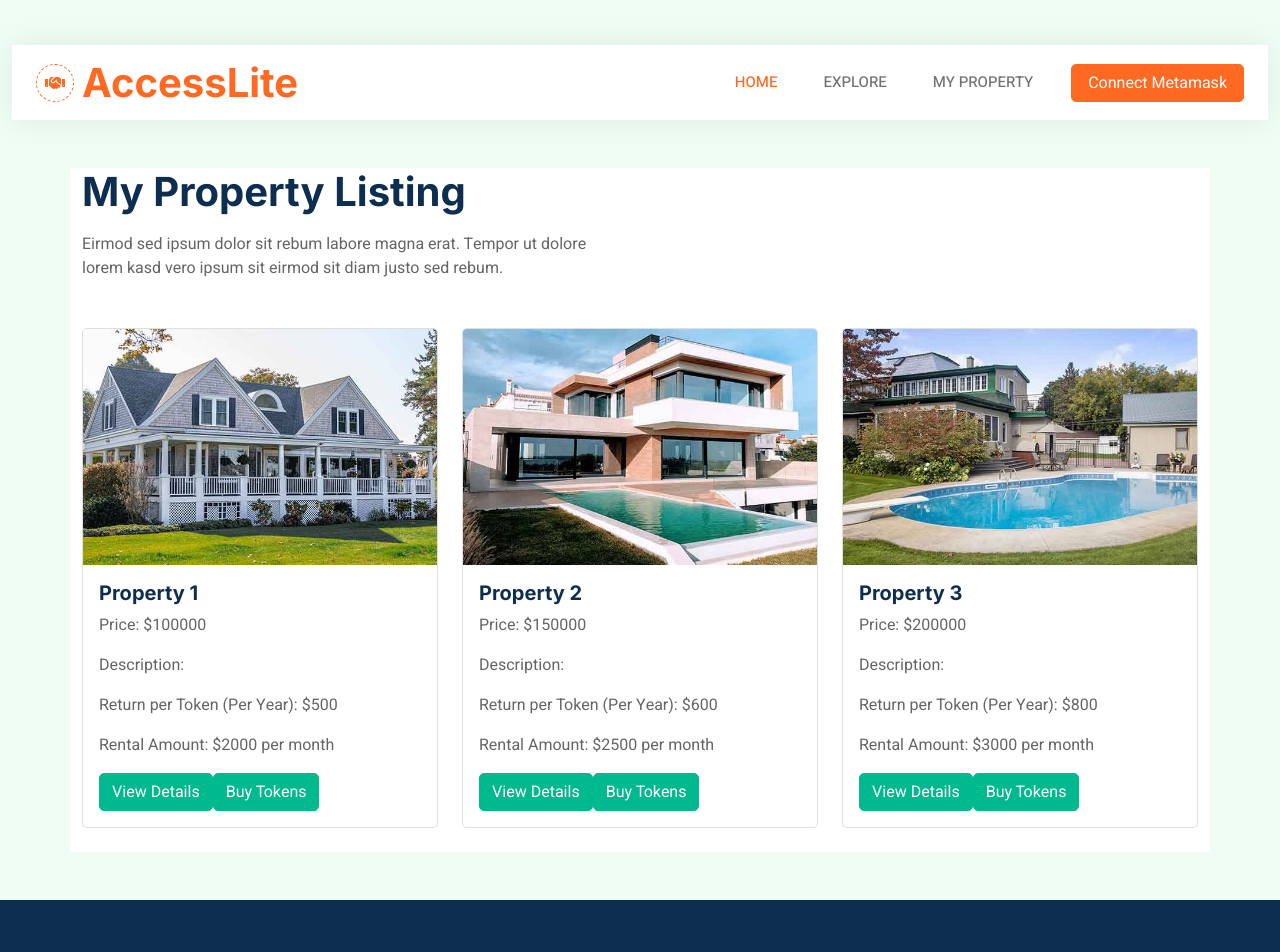
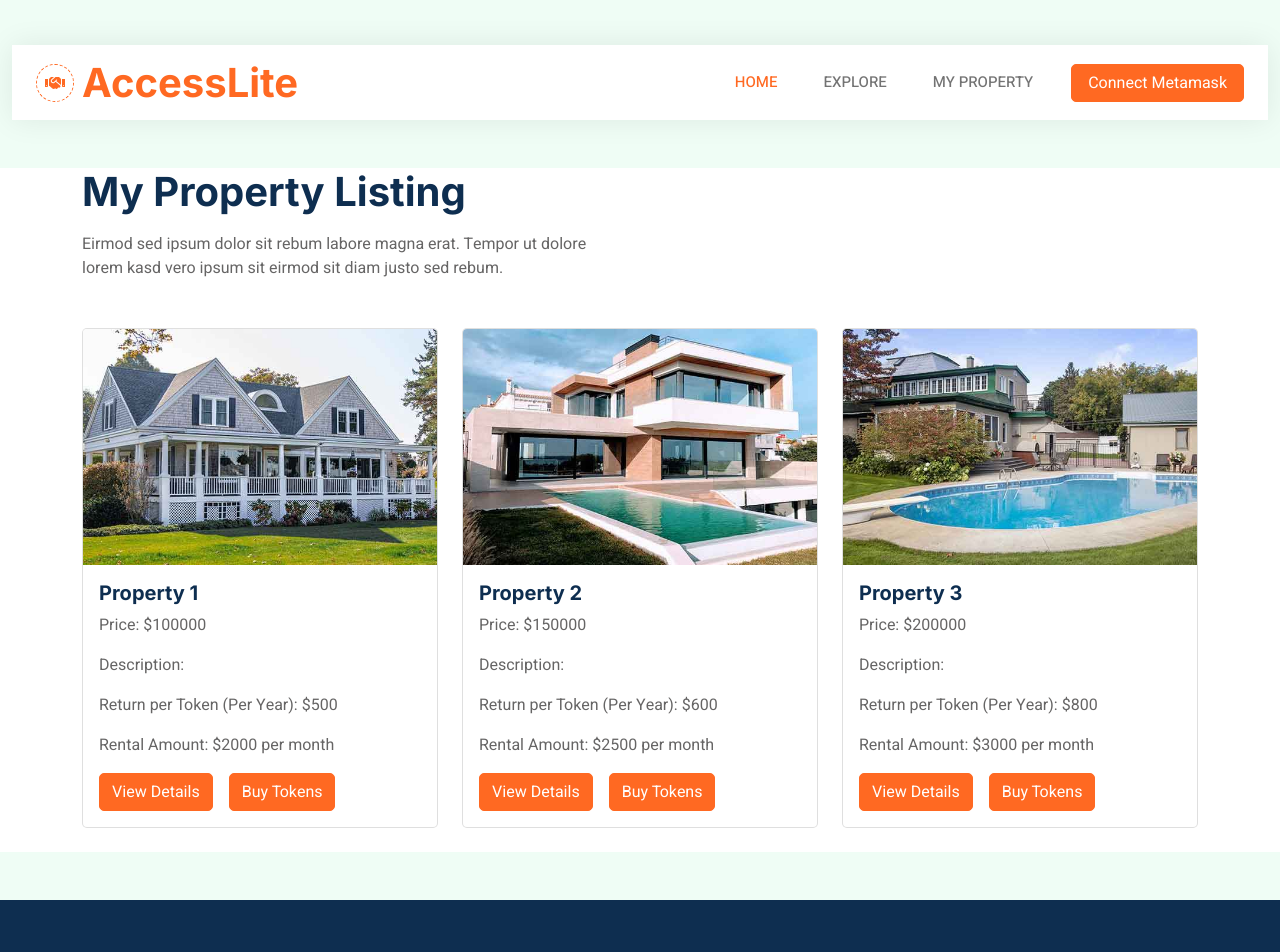
Before and after one commit to tobatosin/AccessLite, a React (Vite) app: page /properties in a window 1280 px wide. Shown: the top 952 px of the page. Built offline with nearby package versions, Linux system fonts and the light colour scheme.

Commit message:
button changes

```diff
--- a/src/Components/Hero/Hero.jsx
+++ b/src/Components/Hero/Hero.jsx
@@ -257,12 +257,15 @@ function Hero({ state }) {
         </div>
       </div>
 
-      <Properties />
-      <div class="col-12 text-center">
-        <Link class="btn btn-primary py-3 px-5" to="/properties">
+      <Properties/>
+      <div className="container-fluid bg-white">
+      <div class="col-12 text-center bg-white">
+        <Link class="btn btn-secondary py-3 px-5" to="/properties">
           Browse More Property
         </Link>
       </div>
+      </div>
+
     </>
   );
 }
--- a/src/Components/My_Properties/My_Properties.jsx
+++ b/src/Components/My_Properties/My_Properties.jsx
@@ -21,7 +21,7 @@ function My_Properties({ state }) {
   }, [state]);
   return (
     <>
-      <div class="container-xxl py-5 property ">
+      <div class="container-xxl py-5 property bg-white ">
         <div class="container">
           <div class="row g-0 gx-5 align-items-end">
             <div class="col-lg-6">
--- a/src/Components/Properties/Properties.jsx
+++ b/src/Components/Properties/Properties.jsx
@@ -109,11 +109,9 @@ function PropertyPage() {
 
 
   return (
-    <div className="container mt-5 bg-white">
-        <div>
-
-        </div>
-      <div class="row g-0 gx-5 align-items-end">
+    <div className="container-fluid bg-white" >
+        <div className="container mt-5 bg-white">
+        <div class="row g-0 gx-5 align-items-end">
         <div class="col-lg-6">
           <div
             class="text-start mx-auto mb-5 wow slideInLeft"
@@ -140,13 +138,18 @@ function PropertyPage() {
                 <p className="card-text">Description: {property.description}</p>
                 <p className="card-text">Return per Token (Per Year): ${property.returnPerTokenPerYear}</p>
                 <p className="card-text">Rental Amount: ${property.rentalAmount} per month</p>
-                <Link to={`/properties/${property.id}`} className="btn btn-primary">View Details</Link>
-                <button className="btn btn-primary" onClick={() => buyTokens(property.id)}>Buy Tokens</button>
+                <div className="gap-3 d-flex">
+                <Link to={`/properties/${property.id}`} className="btn btn-secondary ">View Details</Link>
+                <button className="btn btn-secondary" onClick={() => buyTokens(property.id)}>Buy Tokens</button>
+                </div>
+
               </div>
             </div>
           </div>
         ))}
       </div>
+        </div>
+
     </div>
 
   );
```
